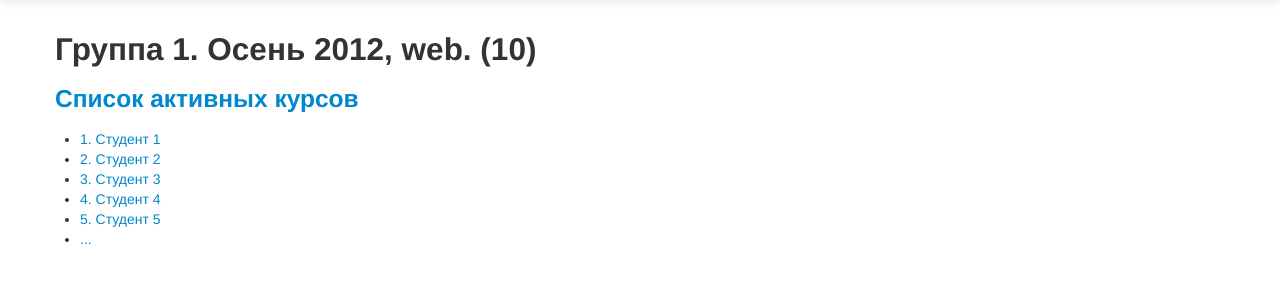
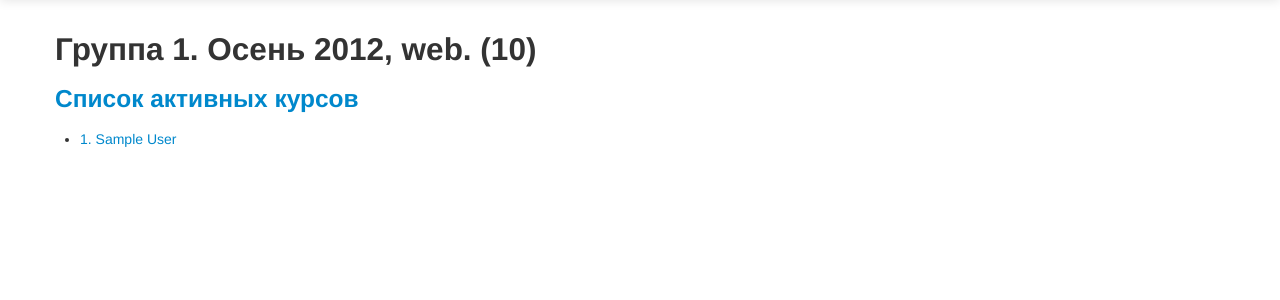
Before and after one commit to dixon-che/master-up-management-tool, a Django app: template teacher_tool/teacher_tool/templates/group_item.html in a window 1280 px wide. Shown: the part 41-341 px from the top of the page. Run offline with Django 3.2, Linux system fonts and the light colour scheme; the template is opened without the code that fills it: values that come from a table or form of the project are taken from there, others are empty; tables that the repository leaves empty hold one stand-in row (values such as "Sample post"); parts of the project's set-up code (start-up, migrations or seed data) failed here and were passed over; some libraries are stand-ins or nearby versions.

Commit message:
Added students to view

```diff
--- /dev/null
+++ b/teacher_tool/teacher_tool/apps/student/admin.py
@@ -0,0 +1,4 @@
+from django.contrib import admin
+from teacher_tool.apps.student.models import Student
+
+admin.site.register(Student)
--- a/teacher_tool/teacher_tool/apps/student/models.py
+++ b/teacher_tool/teacher_tool/apps/student/models.py
@@ -5,3 +5,6 @@ class Student(models.Model):
 
     first_name = models.CharField(max_length=30)
     last_name = models.CharField(max_length=30)
+
+    def __unicode__(self):
+        return "%s - %s" % (self.first_name, self.last_name)
--- a/teacher_tool/teacher_tool/templates/group_item.html
+++ b/teacher_tool/teacher_tool/templates/group_item.html
@@ -6,14 +6,14 @@
       <h2>Группа 1. Осень 2012, web. (10)</h2>
       <p><h3><a href="#">Список активных курсов</a></h3></p>
 
+
 <div>
   <ul>
-    <li><a href="/student/item/">1. Студент 1</a></li>
-    <li><a href="/student/item/">2. Студент 2</a></li>
-    <li><a href="/student/item/">3. Студент 3</a></li>
-    <li><a href="/student/item/">4. Студент 4</a></li>
-    <li><a href="/student/item/">5. Студент 5</a></li>
-    <li><a href="/student/item/">...</a></li>
+    {% for student in students %}
+    <li><a href="/student/{{ student.id }}/">
+      {{ forloop.counter }}. {{ student.first_name }} {{ student.last_name }}
+    </a></li>
+    {% endfor %}
   </ul>
 </div>
 
--- a/teacher_tool/teacher_tool/urls.py
+++ b/teacher_tool/teacher_tool/urls.py
@@ -8,7 +8,7 @@ urlpatterns = patterns('',
     url(r'^my_courses/$', 'teacher_tool.views.my_courses_view', name='my_courses_list'),
     url(r'^my_courses/course_item/$', 'teacher_tool.views.course_item_view', name='course_item'),
     url(r'^groups/$', 'teacher_tool.views.groups_view', name='groups_list'),
-    url(r'^groups/group_item/$', 'teacher_tool.views.group_item_view', name='group_item'),
+    url(r'^groups/group_item/$', 'teacher_tool.apps.student.views.group_item_view', name='group_item'),
     url(r'^student/item/$', 'teacher_tool.views.student_item_view', name='student_item'),
 
     # url(r'^teacher_tool/', include('teacher_tool.foo.urls')),
--- a/teacher_tool/teacher_tool/views.py
+++ b/teacher_tool/teacher_tool/views.py
@@ -1,4 +1,3 @@
-from django.http import HttpResponse
 from django.views.generic.simple import direct_to_template
 
 
@@ -14,8 +13,5 @@ def course_item_view(request):
 def groups_view(request):
     return direct_to_template(request, "groups.html")
 
-def group_item_view(request):
-    return direct_to_template(request, "group_item.html")
-
 def student_item_view(request):
     return direct_to_template(request, "student_item.html")
```
Also changed, not shown: teacher_tool/teacher_tool/apps/student/views.py (+10 -1 lines).
